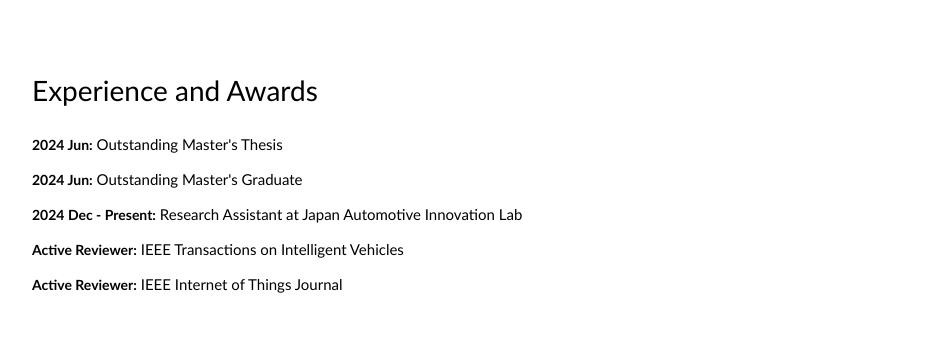
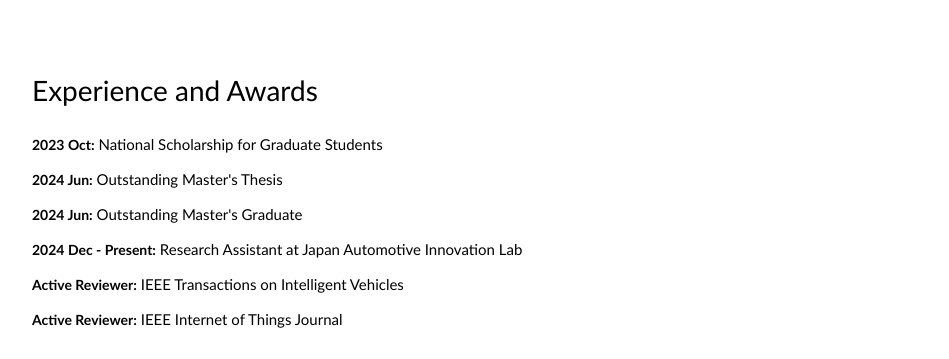
Before and after one commit to Yingzh1-Zhang/Yingzh1-Zhang.github.io, a plain HTML site: page index.html in a window 1280 px wide. Shown: the part 1320-1679 px from the top of the page, without its empty margins (158-1107 px from the left). Drawn offline with Linux system fonts and the light colour scheme.

Commit message:
Update index.html

```diff
--- a/index.html
+++ b/index.html
@@ -92,6 +92,9 @@
     <section id="experience" class="colored-box">
         <h2>Experience and Awards</h2>
         <div class="experience-item">
+            <p><strong>2023 Oct:</strong> National Scholarship for Graduate Students</p>
+        </div>
+        <div class="experience-item">
             <p><strong>2024 Jun:</strong> Outstanding Master's Thesis</p>
         </div>
         <div class="experience-item">
```
